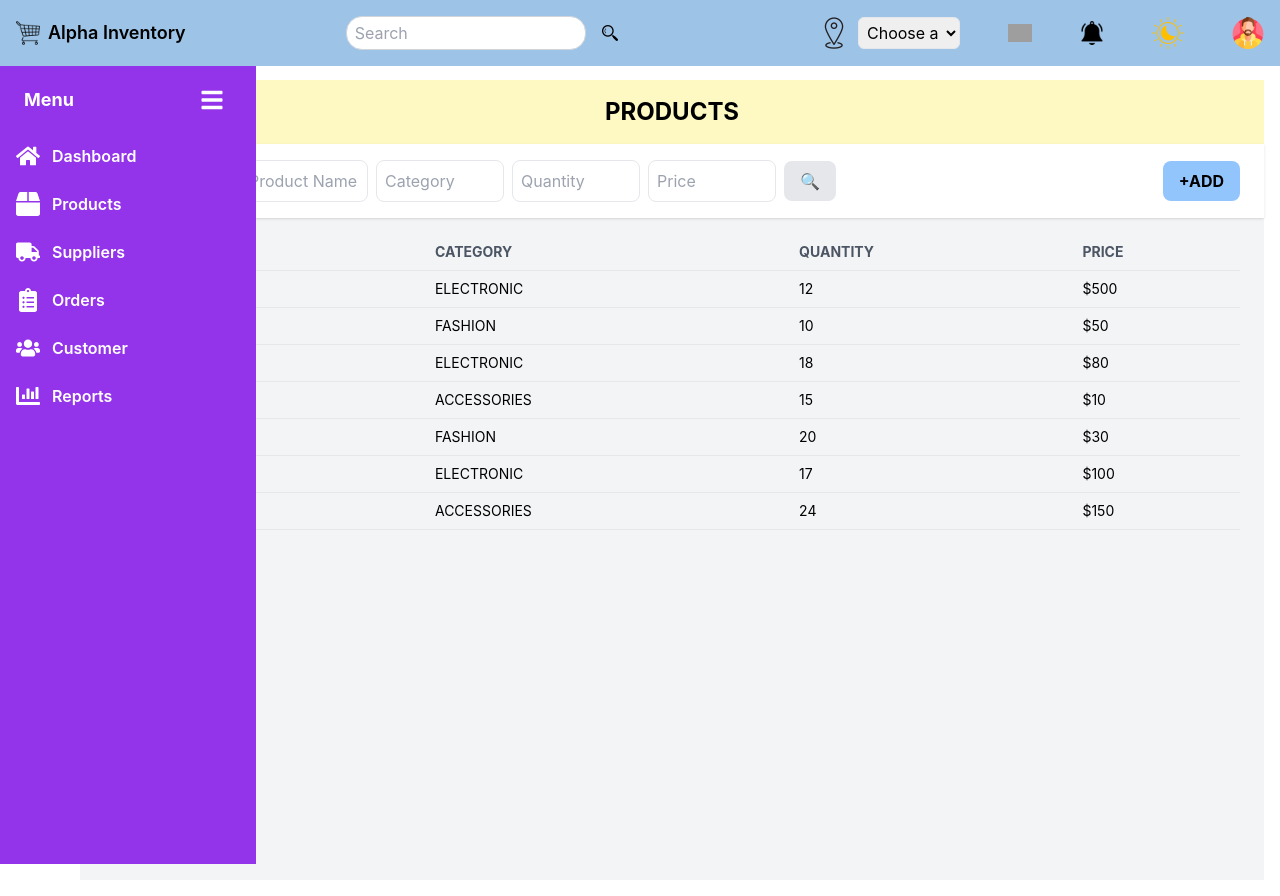
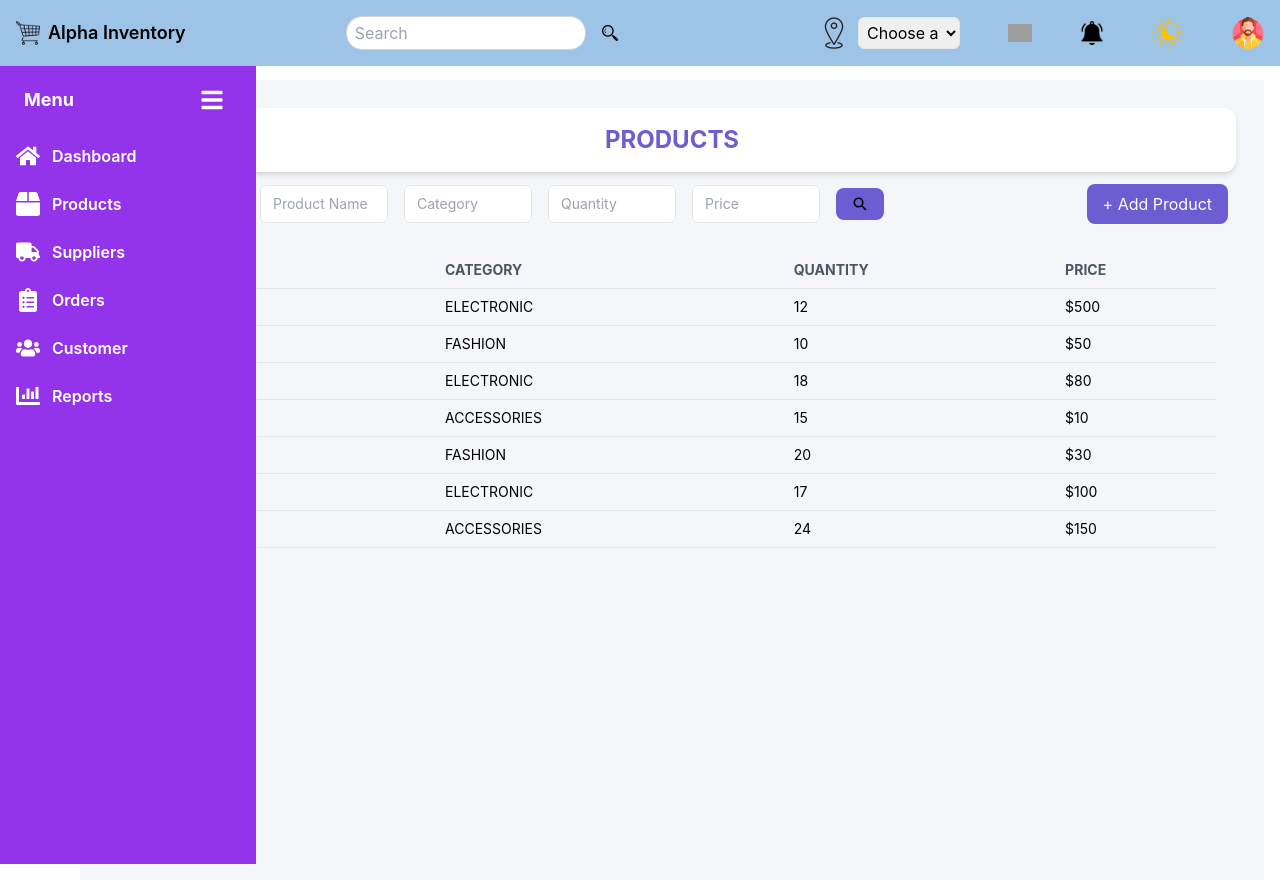
Before and after one commit to anik0103/inventory-management-system, a React (Create React App) app: page /products in a window 1280 px wide. Built offline with nearby package versions, Linux system fonts and the light colour scheme; grey boxes are pictures that could not be loaded.

Commit message:
feat: Add react-icons and enhance Filters and Head components with improved styling

```diff
--- a/src/Components/Product/Filters.js
+++ b/src/Components/Product/Filters.js
@@ -1,4 +1,5 @@
 import { useState } from "react";
+import { IoSearchSharp } from "react-icons/io5";
 
 const Filters = ({ onSearch }) => {
   const[filters, setFilters] = useState("");
@@ -18,7 +19,8 @@ const Filters = ({ onSearch }) => {
   };
 
   return (
-    <div className="flex flex-wrap items-center ml-auto gap-2 px-6 py-4 bg-white shadow">
+    <div className="flex flex-wrap gap-4 items-center m-3">
+
       <select className="border w-32 p-2 rounded-lg" value={Filters} onChange={(e) => setFilters(e.target.value)}>
         <option value="">All filter</option>
         <option value="lowPrice">Price: Low to High</option>
@@ -30,37 +32,38 @@ const Filters = ({ onSearch }) => {
       <input
         type="text"
         placeholder="Product Name"
-        className="border w-32 p-2 rounded-lg"
+        className="border border-neutral-200 w-32 px-3 py-2 rounded-md focus:outline-none focus:ring-2 focus:ring-primary text-sm"
         value={productName}
         onChange={(e) => setProductName(e.target.value)}
       />
       <input
         type="text"
         placeholder="Category"
-        className="border w-32 p-2 rounded-lg"
+        className="border border-neutral-200 w-32 px-3 py-2 rounded-md focus:outline-none focus:ring-2 focus:ring-primary text-sm"
         value={category}
         onChange={(e) => setCategory(e.target.value)}
       />
       <input
         type="text"
         placeholder="Quantity"
-        className="border w-32 p-2 rounded-lg"
+        className="border border-neutral-200 w-32 px-3 py-2 rounded-md focus:outline-none focus:ring-2 focus:ring-primary text-sm"
         value={category}
         onChange={(e) => setCategory(e.target.value)}
       />
       <input
         type="text"
         placeholder="Price"
-        className="border w-32 p-2 rounded-lg"
+        className="border border-neutral-200 w-32 px-3 py-2 rounded-md focus:outline-none focus:ring-2 focus:ring-primary text-sm"
         value={category}
         onChange={(e) => setCategory(e.target.value)}
       />
-      <button className="bg-gray-200 px-4 py-2 rounded-lg hover:bg-blue-300" onClick={handleSearch}>
-        🔍
+      <button className=" bg-primary px-4 py-2 rounded-lg hover:bg-primary-light transition" onClick={handleSearch}>
+        <IoSearchSharp />
       </button>
-      <button className="ml-auto bg-blue-300 text-black font-bold px-4 py-2 rounded-lg" onClick={()=> alert("Add Product on Clicked")}>
-        +ADD
+      <button className="ml-auto bg-primary text-white px-4 py-2 rounded-lg hover:bg-primary-light transition">
+            + Add Product
       </button>
+
     </div>
   );
 };
--- a/src/Components/Product/Head.js
+++ b/src/Components/Product/Head.js
@@ -1,9 +1,9 @@
 
 const Head =()=>{
     return(
-        <div className="font-bold text-2xl bg-yellow-100 text-black p-4">
-            <h1>PRODUCTS</h1>
-        </div>
+        <div className="bg-white shadow-md rounded-xl p-2 m-1">
+       <h2 className="text-2xl font-bold text-primary m-2">PRODUCTS</h2>
+      </div>
     )
 }
 export default Head;
--- a/src/Components/Product/Products.js
+++ b/src/Components/Product/Products.js
@@ -19,7 +19,7 @@ const Products = () => {
   };
 
   return (
-    <div className="w-full min-h-screen bg-gray-100">
+    <div className="bg-neutral-background min-h-screen p-6">
       <Head/>
       <Filters onSearch={handleSearch}/>
       <ProductTable products={filteredProducts}/>
--- a/tailwind.config.js
+++ b/tailwind.config.js
@@ -2,7 +2,20 @@
 module.exports = {
   content: ["./src/**/*.{js,jsx,ts,tsx}"],
   theme: {
-    extend: {},
+    extend: {
+       colors: {
+        primary: {
+          light: '#A084DC',
+          DEFAULT: '#6C5DD3',
+        },
+        neutral: {
+          background: '#F5F6FA',
+          card: '#FFFFFF',
+          text: '#2F2F44',
+          secondaryText: '#9E9EBA',
+        },
+      },
+    },
   },
   plugins: [],
 }
```
Also changed, not shown: 1 other file (tests, documents, lock files or other folders).
